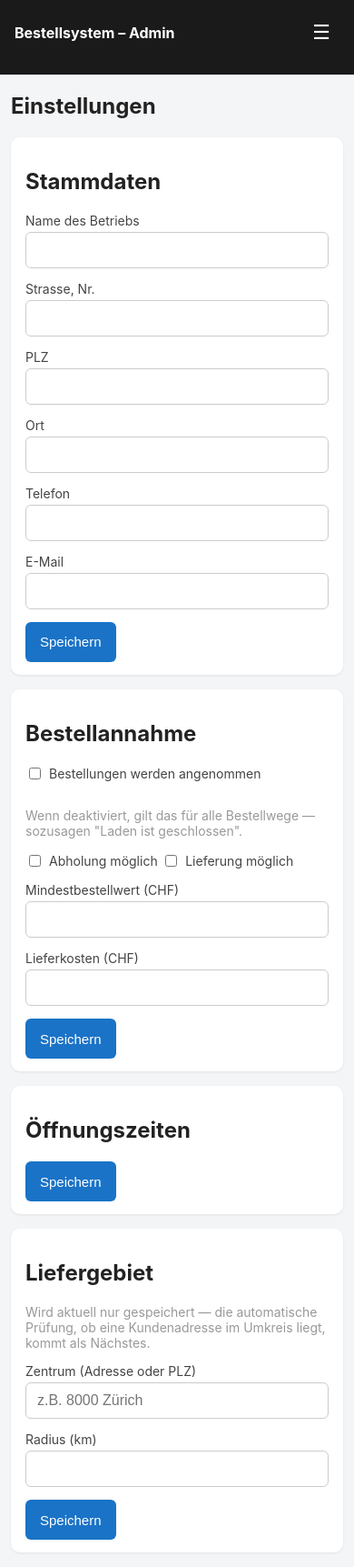
After one commit to resoaga/bstell, a FastAPI app: template app/templates/admin/settings.html in a window 390 px wide. The commit adds this page. Shown: the whole page at 91% size. Run offline with FastAPI, Linux system fonts and the light colour scheme; the template is opened without the code that fills it, so the values that code supplies are empty.

Commit message:
Einstellungen-Bereich (Stammdaten, Bestellannahme, Öffnungszeiten, Liefergebiet) + responsive Navigation (Burger-Menü mobil, Tabs Desktop)
Co-Authored-By: Claude Sonnet 5 <noreply@anthropic.com>

```diff
--- a/app/static/style.css
+++ b/app/static/style.css
@@ -20,12 +20,35 @@ body {
 }
 
 .topbar h1 { font-size: 16px; margin: 0; flex: 1 1 auto; }
+
+.burger-btn {
+  background: none;
+  border: none;
+  color: white;
+  font-size: 22px;
+  line-height: 1;
+  padding: 6px 10px;
+  cursor: pointer;
+  border-radius: 6px;
+}
+.burger-btn:hover, .burger-btn:active { background: rgba(255, 255, 255, 0.08); }
+
+.topbar-nav {
+  display: flex;
+  flex-direction: column;
+  flex-basis: 100%;
+  max-height: 0;
+  overflow: hidden;
+  transition: max-height 0.25s ease;
+}
+.topbar-nav.open { max-height: 220px; }
+
 .topbar-link {
   color: #ccc;
   text-decoration: none;
   font-size: 14px;
-  padding: 8px 10px;
-  border-radius: 6px;
+  padding: 12px 6px;
+  border-top: 1px solid rgba(255, 255, 255, 0.1);
 }
 .topbar-link:hover, .topbar-link:active { color: white; background: rgba(255, 255, 255, 0.08); }
 
@@ -179,10 +202,34 @@ label input, label select, label textarea { display: block; margin-top: 4px; }
 .status-badge.status-completed { background: #eee; color: #666; }
 .status-badge.status-cancelled { background: #eee; color: #999; text-decoration: line-through; }
 
+/* ---- Opening hours (admin settings) ---- */
+.opening-hour-row {
+  display: flex;
+  flex-wrap: wrap;
+  align-items: center;
+  gap: 10px;
+  padding: 10px 0;
+  border-top: 1px solid #eee;
+}
+.opening-hour-row:first-of-type { border-top: none; }
+.opening-hour-day { font-size: 14px; font-weight: 600; flex: 1 1 90px; }
+.opening-hour-row input[type="time"] { width: auto; flex: 1 1 100px; }
+.opening-hour-sep { color: #999; }
+
 /* ---- Tablet / Desktop ---- */
 @media (min-width: 640px) {
   .topbar { padding: 16px 24px; }
   .topbar h1 { font-size: 18px; flex: none; }
+
+  .burger-btn { display: none; }
+
+  .topbar-nav {
+    flex-direction: row;
+    flex-basis: auto;
+    max-height: none;
+    overflow: visible;
+  }
+  .topbar-link { border-top: none; padding: 8px 10px; }
 
   main { max-width: 900px; margin: 30px auto; padding: 0 20px; }
 
--- /dev/null
+++ b/app/templates/admin/settings.html
@@ -0,0 +1,90 @@
+{% extends "base.html" %}
+{% block content %}
+<h2>Einstellungen</h2>
+
+<section class="category">
+  <h2>Stammdaten</h2>
+  <form method="post" action="/admin/settings/general">
+    <label>Name des Betriebs
+      <input type="text" name="name" value="{{ settings.name }}">
+    </label>
+    <label>Strasse, Nr.
+      <input type="text" name="address_street" value="{{ settings.address_street }}">
+    </label>
+    <label>PLZ
+      <input type="text" name="address_zip" value="{{ settings.address_zip }}">
+    </label>
+    <label>Ort
+      <input type="text" name="address_city" value="{{ settings.address_city }}">
+    </label>
+    <label>Telefon
+      <input type="tel" name="phone" value="{{ settings.phone }}">
+    </label>
+    <label>E-Mail
+      <input type="email" name="email" value="{{ settings.email }}">
+    </label>
+    <button type="submit">Speichern</button>
+  </form>
+</section>
+
+<section class="category">
+  <h2>Bestellannahme</h2>
+  <form method="post" action="/admin/settings/ordering">
+    <label class="checkbox-label">
+      <input type="checkbox" name="accepting_orders" value="true" {{ "checked" if settings.accepting_orders else "" }}>
+      Bestellungen werden angenommen
+    </label>
+    <p class="hint">Wenn deaktiviert, gilt das für alle Bestellwege — sozusagen "Laden ist geschlossen".</p>
+    <label class="checkbox-label">
+      <input type="checkbox" name="pickup_enabled" value="true" {{ "checked" if settings.pickup_enabled else "" }}>
+      Abholung möglich
+    </label>
+    <label class="checkbox-label">
+      <input type="checkbox" name="delivery_enabled" value="true" {{ "checked" if settings.delivery_enabled else "" }}>
+      Lieferung möglich
+    </label>
+    <label>Mindestbestellwert (CHF)
+      <input type="number" step="0.05" min="0" name="minimum_order_value" value="{{ settings.minimum_order_value }}">
+    </label>
+    <label>Lieferkosten (CHF)
+      <input type="number" step="0.05" min="0" name="delivery_fee" value="{{ settings.delivery_fee }}">
+    </label>
+    <button type="submit">Speichern</button>
+  </form>
+</section>
+
+<section class="category">
+  <h2>Öffnungszeiten</h2>
+  <form method="post" action="/admin/settings/hours">
+    {% for hour in hours %}
+    <div class="opening-hour-row">
+      <span class="opening-hour-day">{{ weekday_labels[hour.weekday] }}</span>
+      <label class="checkbox-label">
+        <input type="checkbox" name="closed_{{ hour.weekday }}" value="true" {{ "checked" if hour.closed else "" }}>
+        Geschlossen
+      </label>
+      <input type="time" name="open_{{ hour.weekday }}" value="{{ hour.open_time }}">
+      <span class="opening-hour-sep">–</span>
+      <input type="time" name="close_{{ hour.weekday }}" value="{{ hour.close_time }}">
+    </div>
+    {% endfor %}
+    <button type="submit">Speichern</button>
+  </form>
+</section>
+
+<section class="category">
+  <h2>Liefergebiet</h2>
+  <p class="hint">
+    Wird aktuell nur gespeichert — die automatische Prüfung, ob eine Kundenadresse im Umkreis liegt, kommt als Nächstes.
+  </p>
+  <form method="post" action="/admin/settings/delivery-zone">
+    <label>Zentrum (Adresse oder PLZ)
+      <input type="text" name="delivery_zone_center" value="{{ settings.delivery_zone_center }}" placeholder="z.B. 8000 Zürich">
+    </label>
+    <label>Radius (km)
+      <input type="number" step="0.5" min="0" name="delivery_zone_radius_km" value="{{ settings.delivery_zone_radius_km }}">
+    </label>
+    <button type="submit">Speichern</button>
+  </form>
+</section>
+{% endblock %}
--- a/app/templates/base.html
+++ b/app/templates/base.html
@@ -10,11 +10,25 @@
 <body>
   <header class="topbar">
     <h1>Bestellsystem – Admin</h1>
-    <a class="topbar-link" href="/admin/menu">Menü</a>
-    <a class="topbar-link" href="/admin/orders">Bestellungen</a>
+    <button class="burger-btn" id="burgerBtn" aria-label="Menü öffnen" aria-expanded="false">☰</button>
+    <nav class="topbar-nav" id="topbarNav">
+      <a class="topbar-link" href="/admin/menu">Menü</a>
+      <a class="topbar-link" href="/admin/orders">Bestellungen</a>
+      <a class="topbar-link" href="/admin/settings">Einstellungen</a>
+    </nav>
   </header>
   <main>
     {% block content %}{% endblock %}
   </main>
+  <script>
+    (function () {
+      var btn = document.getElementById('burgerBtn');
+      var nav = document.getElementById('topbarNav');
+      btn.addEventListener('click', function () {
+        var isOpen = nav.classList.toggle('open');
+        btn.setAttribute('aria-expanded', isOpen ? 'true' : 'false');
+      });
+    })();
+  </script>
 </body>
 </html>
```
Also changed, not shown: app/models.py (+43 -0 lines), app/routers/admin.py (+104 -0 lines).
